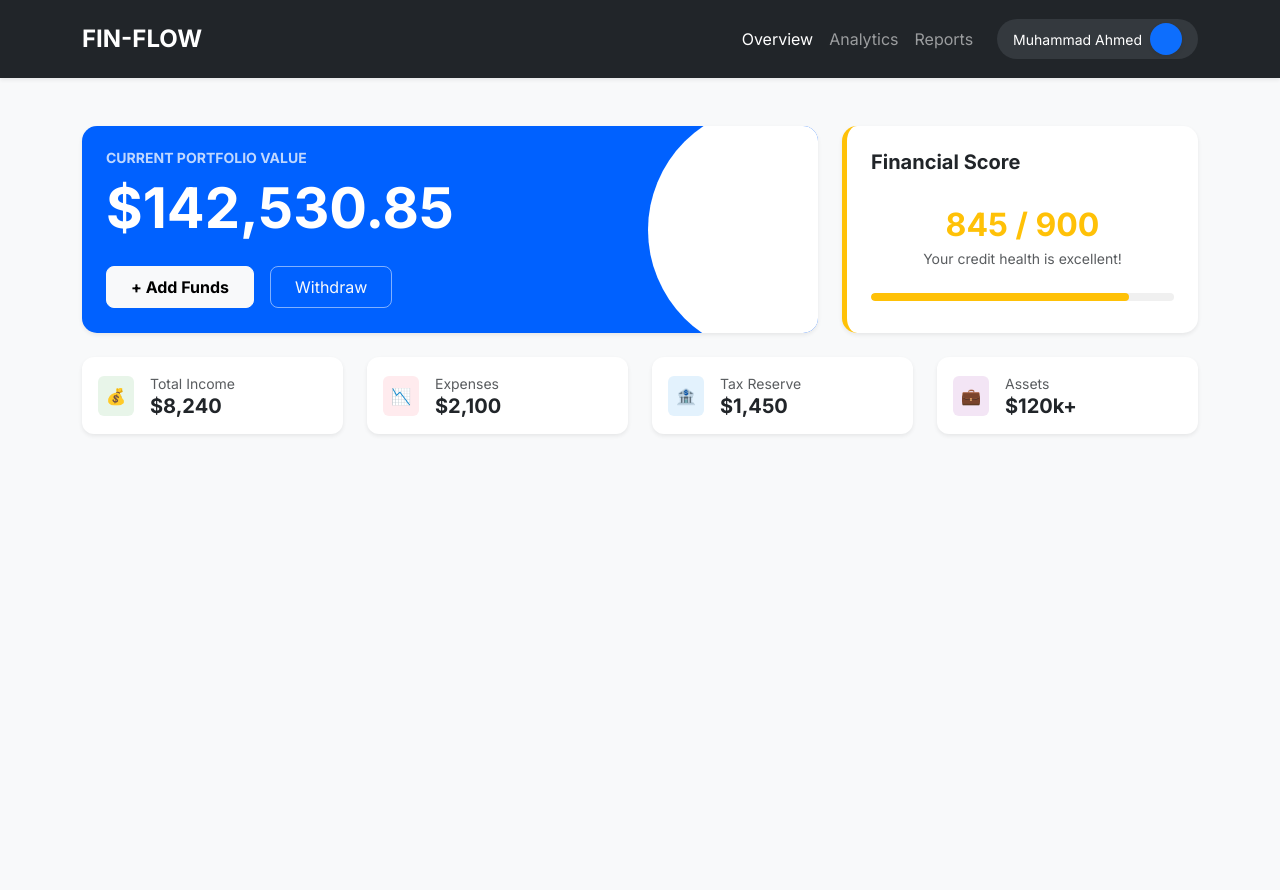
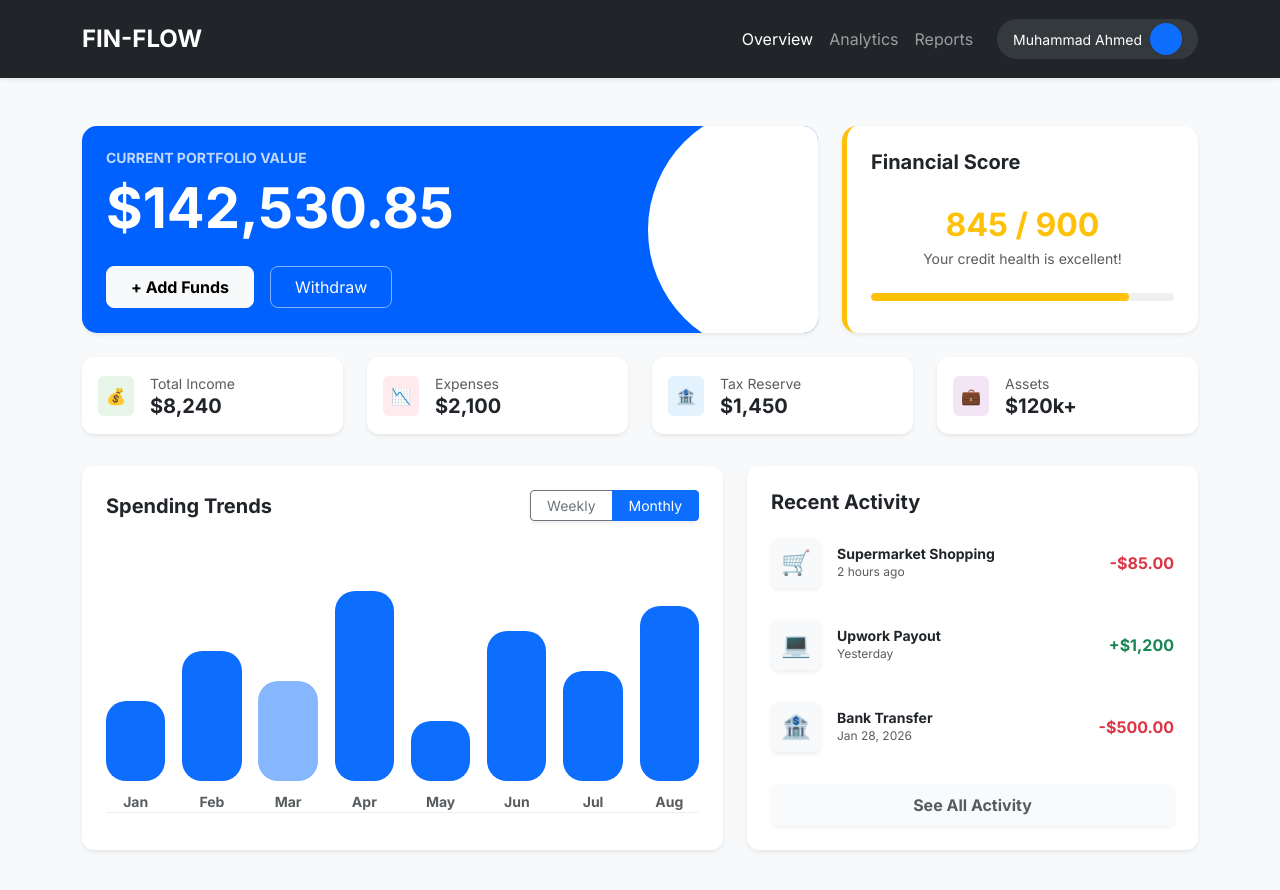
Before and after one commit to Ahmed-Devx/Dashboard-React.js, a React (Vite) app in the folder dashboard-project/: page / in a window 1280 px wide. Shown: the top 890 px of the page. Before the commit the page ends 800 px from the top, so only its background shows below. Built offline with nearby package versions, Linux system fonts and the light colour scheme.

Commit message:
AnalyticSection Complete

```diff
--- a/dashboard-project/package.json
+++ b/dashboard-project/package.json
@@ -10,7 +10,9 @@
     "preview": "vite preview"
   },
   "dependencies": {
+    "bootstrap": "^5.3.8",
     "react": "^19.2.0",
+    "react-bootstrap": "^2.10.10",
     "react-dom": "^19.2.0"
   },
   "devDependencies": {
--- a/dashboard-project/src/App.jsx
+++ b/dashboard-project/src/App.jsx
@@ -3,6 +3,8 @@ import Navbar from "./Component/Navbar/Navbar";
 import FirstCardHero from "./Component/HeroSection/FirstCardHero";
 import SecondCardHero from "./Component/HeroSection/SecondCardHero";
 import ListCardsHero from "./Component/HeroSection/ListCardsHero";
+import SpendingTrends from "./Component/AnalyticSection/SpendingTrends";
+import RecentActivity from "./Component/AnalyticSection/RecentActivity";
 const App = () => {
   return (
     <div className="bg-light min-vh-100">
@@ -38,6 +40,10 @@ const App = () => {
             iconBg="#f3e5f5"
           />
         </div>
+        <div className="row g-4 mt-2">
+          <SpendingTrends />
+          <RecentActivity />
+        </div>
       </div>
     </div>
   );
--- /dev/null
+++ b/dashboard-project/src/Component/AnalyticSection/RecentActivity.jsx
@@ -0,0 +1,72 @@
+const RecentActivity = () => {
+  const activities = [
+    {
+      id: 1,
+      title: "Supermarket Shopping",
+      time: "2 hours ago",
+      amount: "-$85.00",
+      icon: "🛒",
+      type: "expense",
+    },
+    {
+      id: 2,
+      title: "Upwork Payout",
+      time: "Yesterday",
+      amount: "+$1,200",
+      icon: "💻",
+      type: "income",
+    },
+    {
+      id: 3,
+      title: "Bank Transfer",
+      time: "Jan 28, 2026",
+      amount: "-$500.00",
+      icon: "🏦",
+      type: "expense",
+    },
+  ];
+
+  return (
+    <div className="col-lg-5">
+      <div className="card border-0 shadow-sm p-4 h-100 d-flex flex-column">
+        <h5 className="fw-bold mb-4">Recent Activity</h5>
+
+        <div className="flex-grow-1">
+          {activities.map((item) => (
+            <div key={item.id} className="d-flex align-items-center mb-4 pb-2">
+              <div
+                className="bg-light p-2 rounded-3 me-3 fs-4 shadow-sm"
+                style={{
+                  width: "50px",
+                  height: "50px",
+                  display: "flex",
+                  justifyContent: "center",
+                  alignItems: "center",
+                }}
+              >
+                {item.icon}
+              </div>
+              <div className="flex-grow-1">
+                <h6 className="mb-0 fw-bold small">{item.title}</h6>
+                <p className="text-muted mb-0" style={{ fontSize: "12px" }}>
+                  {item.time}
+                </p>
+              </div>
+              <div
+                className={`fw-bold ${item.type === "income" ? "text-success" : "text-danger"}`}
+              >
+                {item.amount}
+              </div>
+            </div>
+          ))}
+        </div>
+
+        <button className="btn btn-light w-100 mt-auto fw-bold py-2 text-dark opacity-75 shadow-sm">
+          See All Activity
+        </button>
+      </div>
+    </div>
+  );
+};
+
+export default RecentActivity;
--- /dev/null
+++ b/dashboard-project/src/Component/AnalyticSection/SpendingTrends.jsx
@@ -0,0 +1,47 @@
+const SpendingTrends = () => {
+  const months = ["Jan", "Feb", "Mar", "Apr", "May", "Jun", "Jul", "Aug"];
+
+  const heights = [80, 130, 100, 190, 60, 150, 110, 175];
+
+  return (
+    <div className="col-lg-7">
+      <div className="card border-0 shadow-sm p-4 h-100">
+        <div className="d-flex justify-content-between align-items-center mb-4">
+          <h5 className="fw-bold mb-0">Spending Trends</h5>
+          <div className="btn-group shadow-sm">
+            <button className="btn btn-sm btn-outline-secondary px-3">
+              Weekly
+            </button>
+            <button className="btn btn-sm btn-primary px-3">Monthly</button>
+          </div>
+        </div>
+
+        <div
+          className="d-flex align-items-end justify-content-between mt-5"
+          style={{ height: "220px", borderBottom: "1px solid #eee" }}
+        >
+          {months.map((month, index) => (
+            <div key={month} className="text-center" style={{ width: "10%" }}>
+              <div
+                style={{
+                  height: `${heights[index]}px`,
+                  backgroundColor: "#0d6efd",
+                  borderRadius: "20px",
+                  marginBottom: "10px",
+                  transition: "height 0.4s ease-in-out",
+                  width: "100%",
+                }}
+                className={month === "Mar" ? "opacity-50" : ""}
+              ></div>
+              <span className="text-muted small fw-bold d-block mt-2">
+                {month}
+              </span>
+            </div>
+          ))}
+        </div>
+      </div>
+    </div>
+  );
+};
+
+export default SpendingTrends;
```
Also changed, not shown: 1 other file (tests, documents, lock files or other folders).
